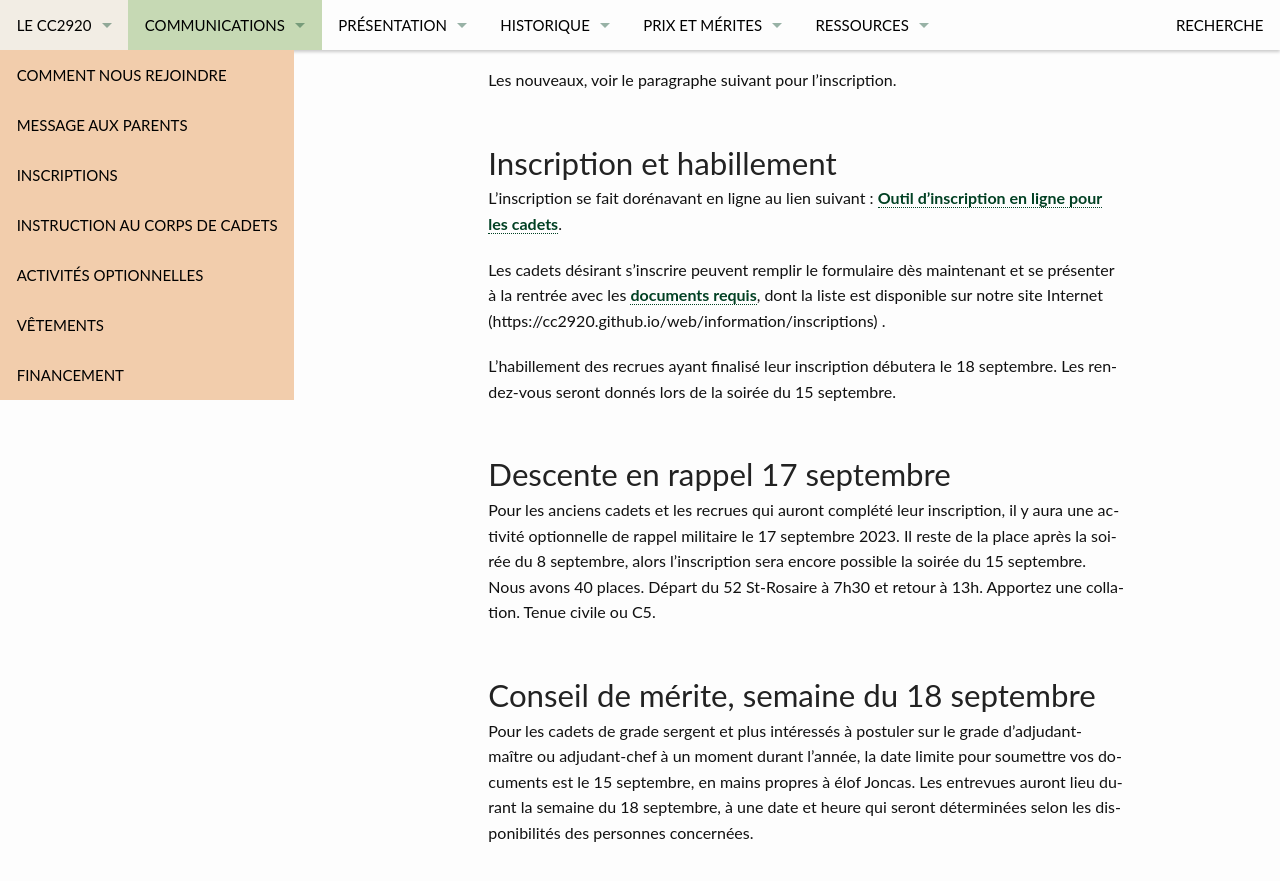
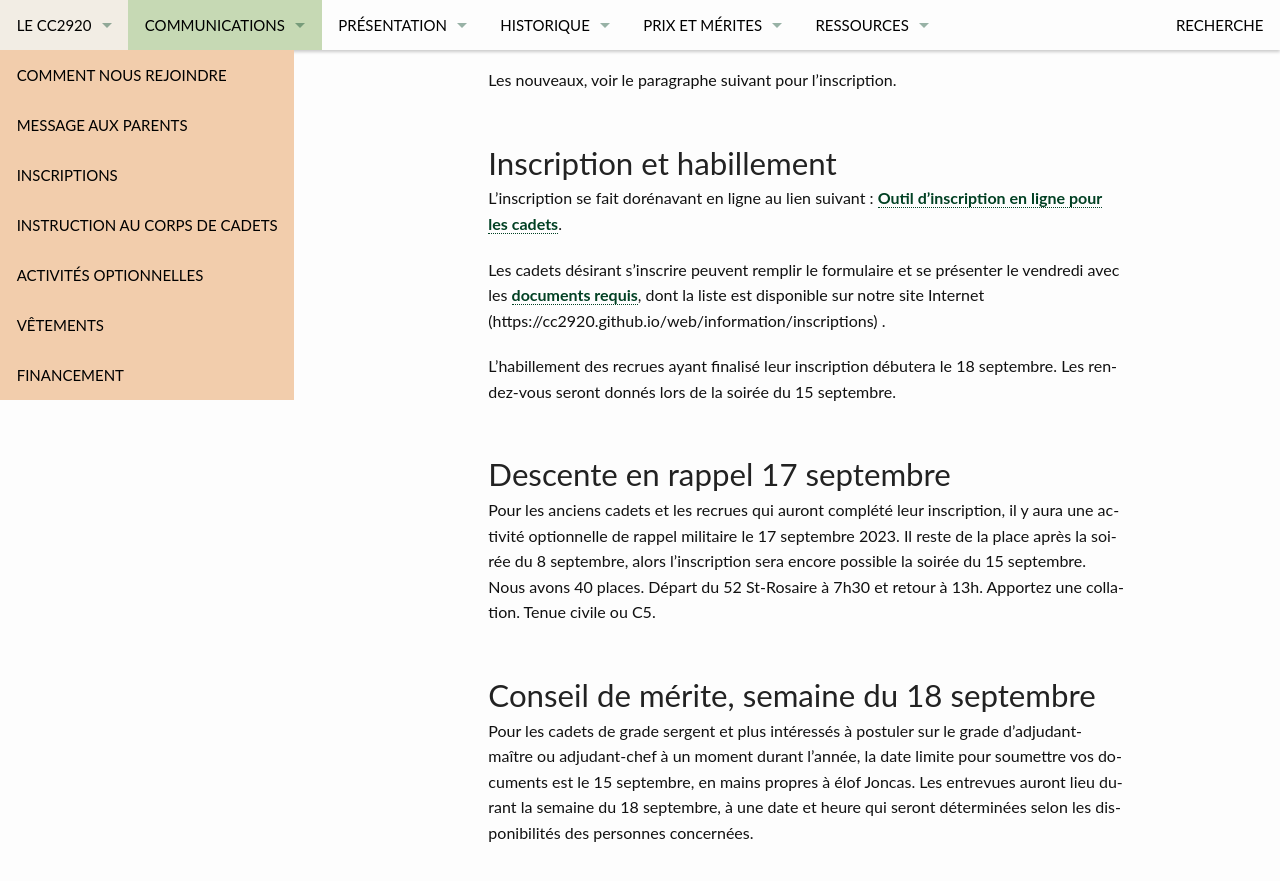
Before and after one commit to CC2920/web, a Jekyll site: the page built from _communications/messages.md, in a window 1280 px wide and 900 px high, scrolled down 665 px. Shown: the top 881 px of the window. Built offline with Jekyll 4.4.1, drawn with Linux system fonts in a browser that asks for light colours.

Commit message:
Update messages.md

```diff
--- a/_communications/messages.md
+++ b/_communications/messages.md
@@ -28,7 +28,7 @@ Les nouveaux, voir le paragraphe suivant pour l'inscription.
 
 L’inscription se fait dorénavant en ligne au lien suivant : [Outil d’inscription en ligne pour les cadets](https://www.canada.ca/fr/ministere-defense-nationale/services/cadets-rangers-juniors-canadiens/cadets/rejoignez-nous/outil-inscription-en-ligne.html).
 
-Les cadets désirant s’inscrire peuvent remplir le formulaire dès maintenant et se présenter à la rentrée avec les [documents requis]({{ site.url }}{{ site.baseurl }}/information/inscriptions), dont la liste est disponible sur notre site Internet ({{ site.url }}{{ site.baseurl }}/information/inscriptions) .
+Les cadets désirant s’inscrire peuvent remplir le formulaire et se présenter le vendredi avec les [documents requis]({{ site.url }}{{ site.baseurl }}/information/inscriptions), dont la liste est disponible sur notre site Internet ({{ site.url }}{{ site.baseurl }}/information/inscriptions) .
 
 L'habillement des recrues ayant finalisé leur inscription débutera le 18 septembre. Les rendez-vous seront donnés lors de la soirée du 15 septembre.
 
```
